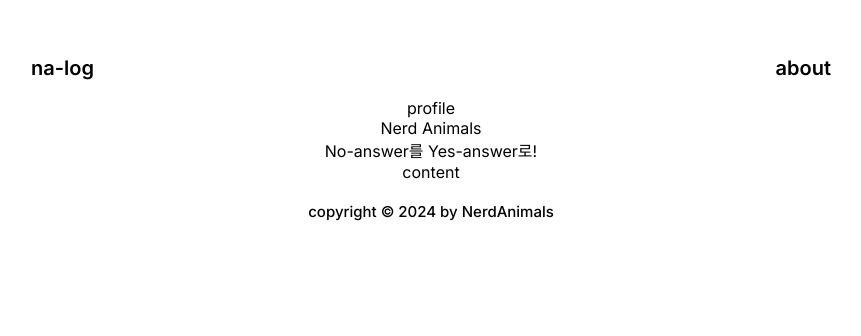
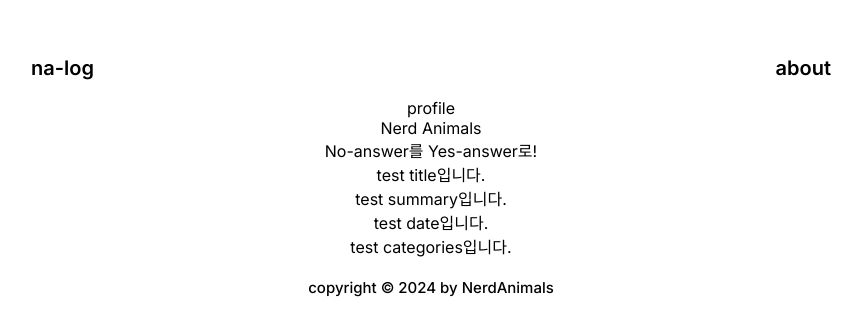
Before and after one commit to nerd-animals/na-log-engine, a Next.js app: page /na-log/ in a window 1280 px wide. Shown: the top 336 px of the page, without its empty margins (209-1070 px from the left). Built offline with nearby package versions, Linux system fonts and the light colour scheme.

Commit message:
feat: show post card in Home

```diff
--- a/app/page.tsx
+++ b/app/page.tsx
@@ -1,10 +1,13 @@
 import Bio from './_components/Bio';
+import PostCard from './_components/PostCard';
 
 export default function Home() {
   return (
     <div>
       <Bio />
-      <main>content</main>
+      <main>
+        <PostCard />
+      </main>
     </div>
   );
 }
```
